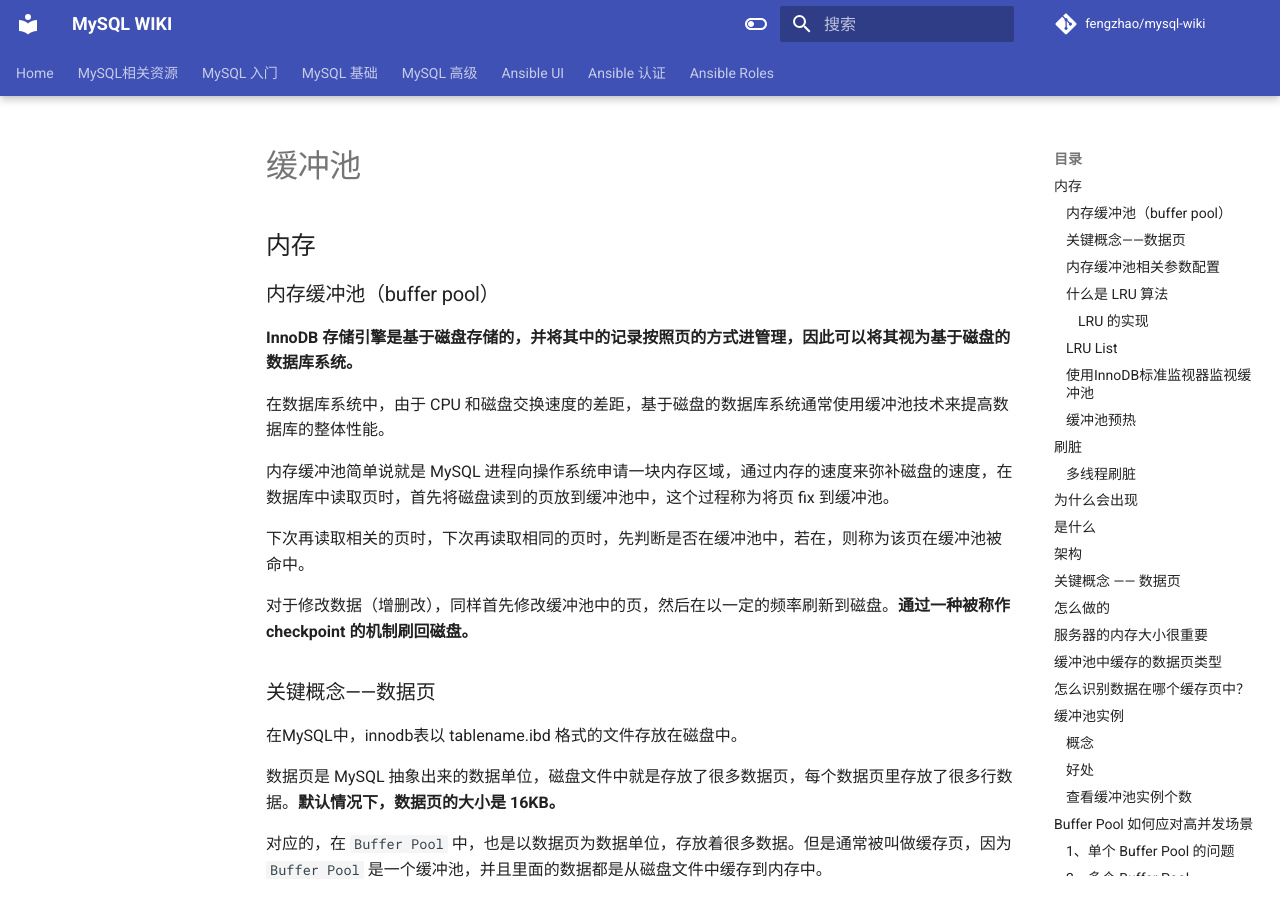
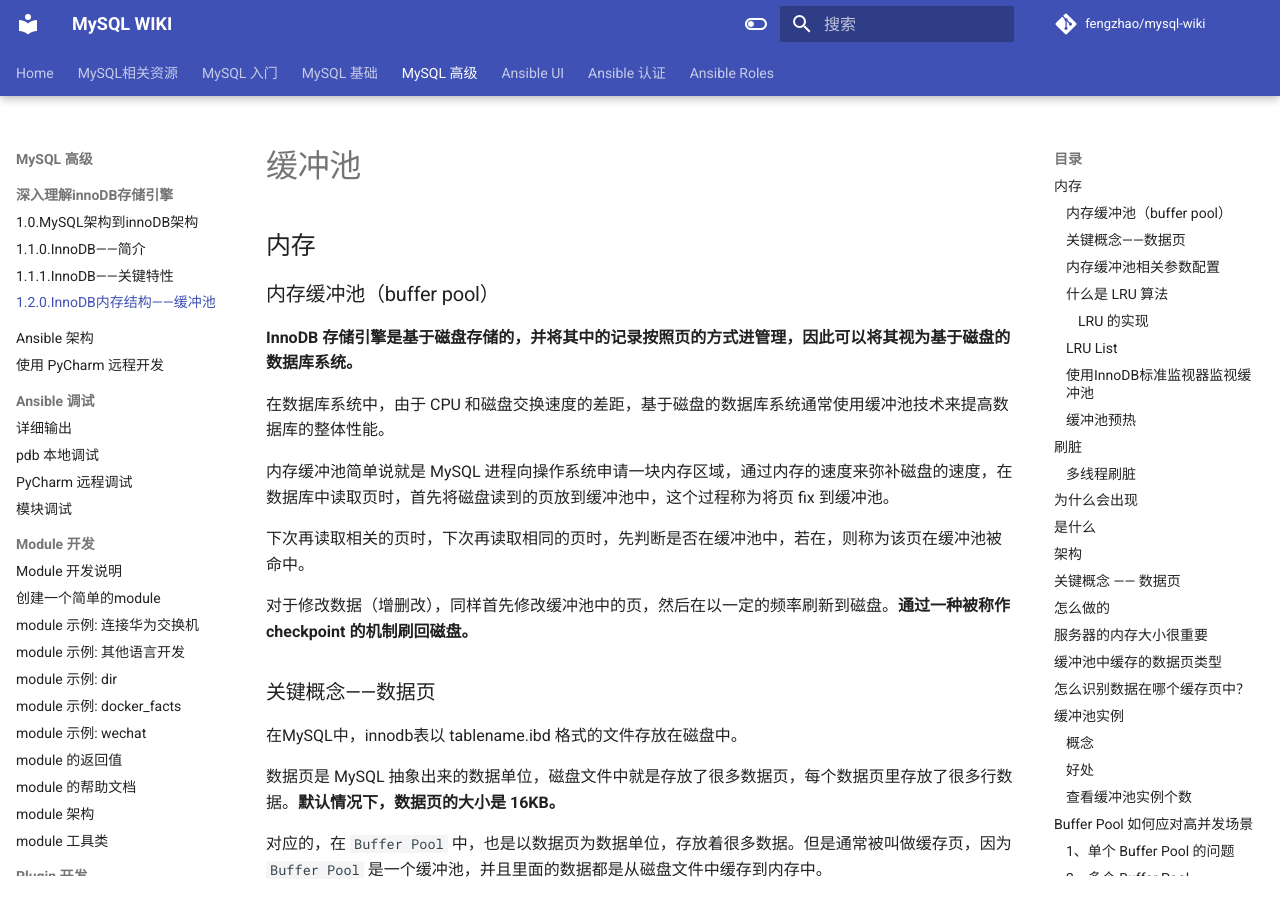
Before and after one commit to fengzhaowiki/mysql-wiki, an MkDocs documentation site: the page built from docs/advanced/1.2.0.InnoDB内存结构——缓冲池.md, in a window 1280 px wide and 900 px high. Built offline with MkDocs 1.6.1 and Material for MkDocs 9.7.7, drawn with Linux system fonts in a browser that asks for light colours; comment, search, counter and statistics services are not loaded.

Commit message:
update some docs

```diff
--- a/mkdocs.yml
+++ b/mkdocs.yml
@@ -121,6 +121,7 @@ nav:
           - "1.0.MySQL架构到innoDB架构": advanced/1.0.MySQL架构到innoDB架构.md
           - "1.1.0.InnoDB——简介": advanced/1.1.0.InnoDB——简介.md
           - "1.1.1.InnoDB——关键特性": advanced/1.1.1.InnoDB——关键特性.md
+          - "1.2.0.InnoDB内存结构——缓冲池": advanced/1.2.0.InnoDB内存结构——缓冲池.md
       - "Ansible 架构": dev/ansible-architecture.md
       - "使用 PyCharm 远程开发": dev/pycharm-remote-development.md
       - "Ansible 调试":
```
